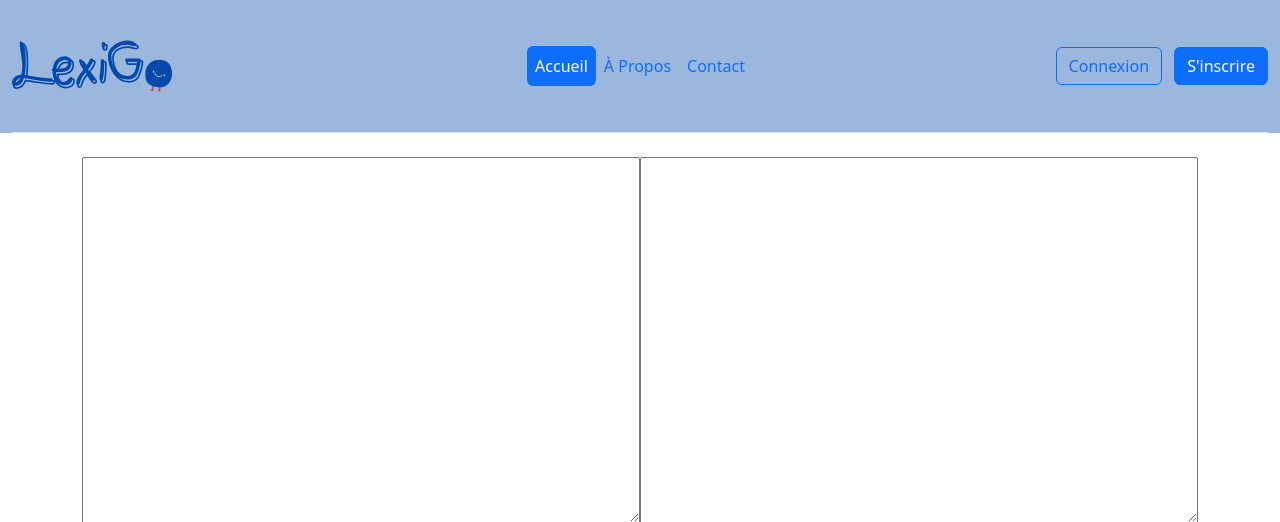
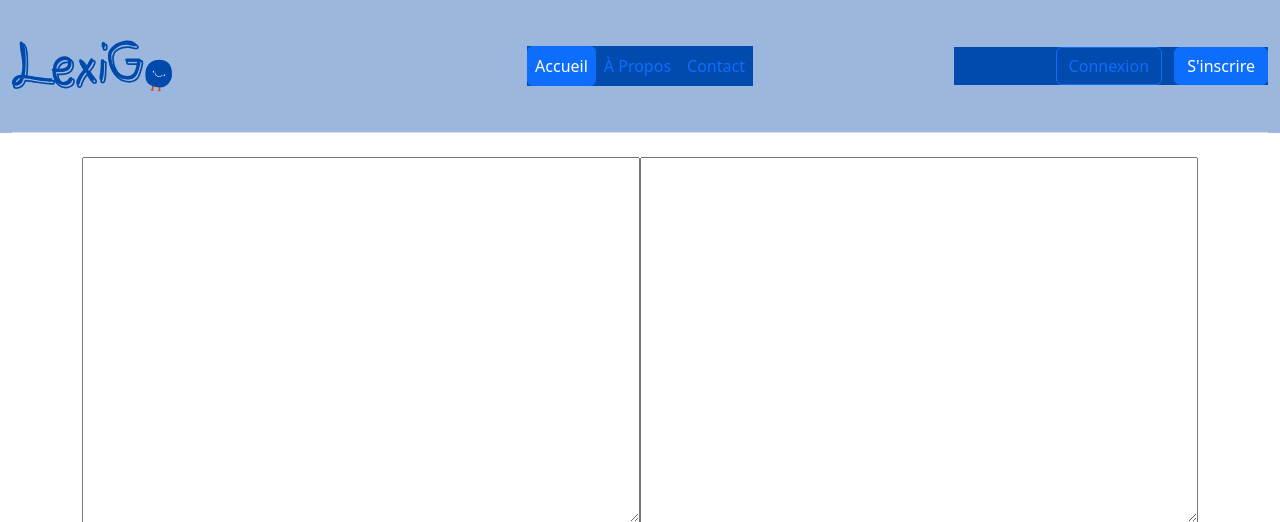
Before and after one commit to SymGo/lexi_go, a Django app: page / in a window 1280 px wide. Shown: the top 522 px of the page. Run offline with Django 4.2, Linux system fonts and the light colour scheme; some libraries are stand-ins or nearby versions.

Commit message:
header color

```diff
--- a/templates/base.html
+++ b/templates/base.html
@@ -24,13 +24,13 @@
                     <img src="{% static 'images/logo.svg' %}" alt="logo" width="160" height="100">
                 </a>
 
-                <ul class="nav nav-pills col-12 col-md-auto mb-2 justify-content-center mb-md-0">
+                <ul class="nav nav-pills col-12 col-md-auto mb-2 justify-content-center mb-md-0" style="background-color: #004bad">
                     <li><a href="#" class="nav-link px-2 active" aria-current="page">Accueil</a></li>
                     <li><a href="#" class="nav-link px-2">À Propos</a></li>
                     <li><a href="#" class="nav-link px-2">Contact</a></li>
                 </ul>
 
-                <div class="col-md-3 text-end">
+                <div class="col-md-3 text-end" style="background-color: #004bad">
                     <button type="button" class="btn btn-outline-primary me-2">Connexion</button>
                     <button type="button" class="btn btn-primary">S'inscrire</button>
                 </div>
```
